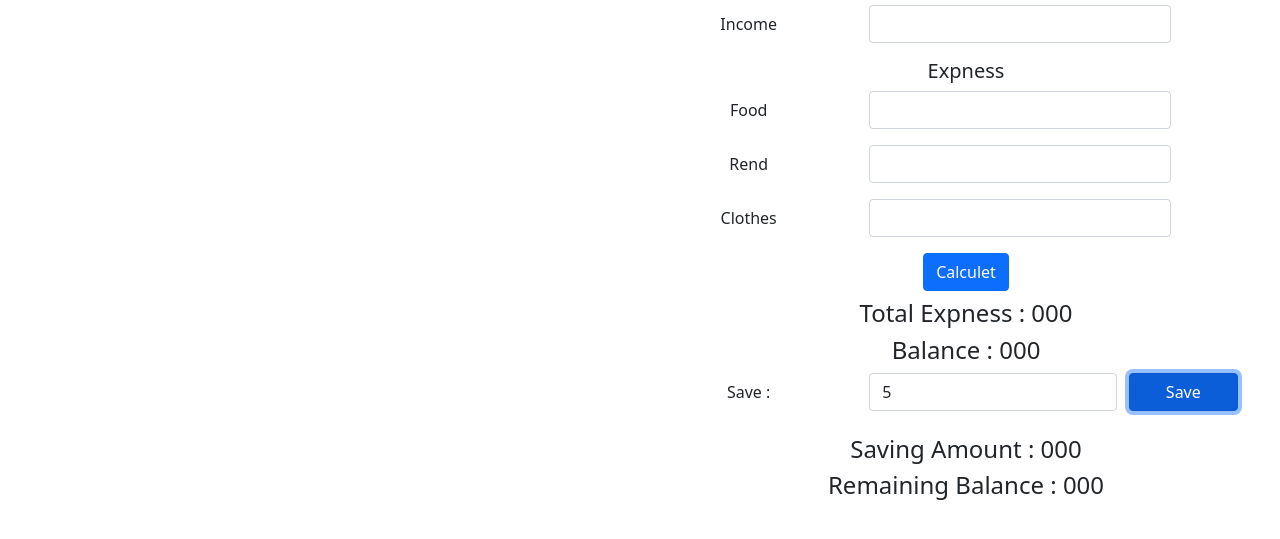
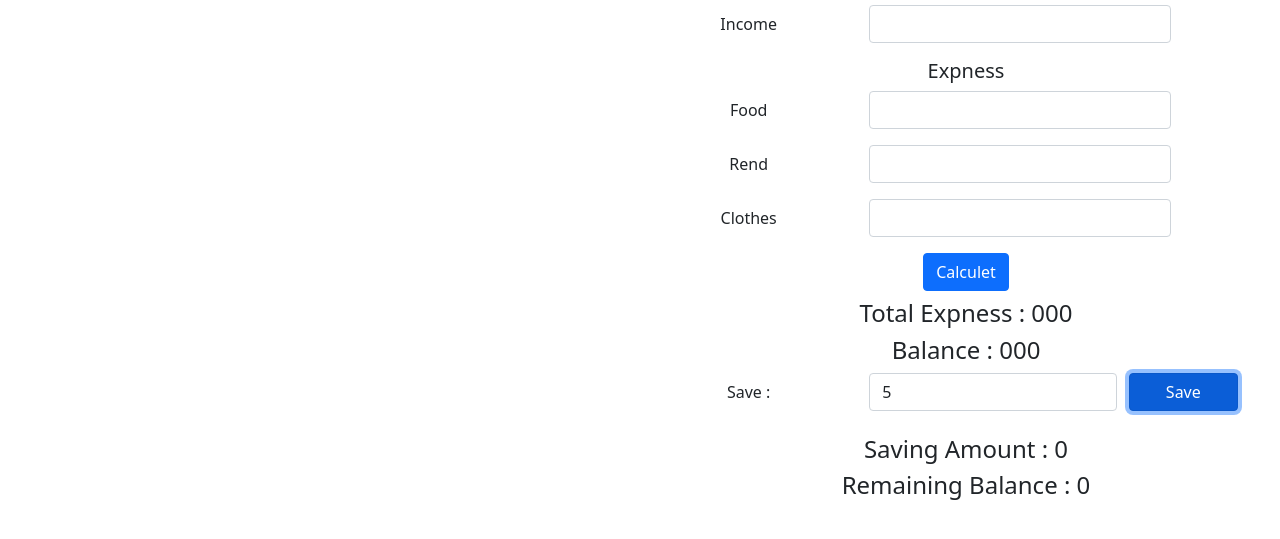
Before and after one commit to elaheerazob/money-master, a plain HTML site: page index.html in a window 1280 px wide. Both pictures are taken after typing "5" into the empty fields and a click on the button "Save". Shown: the part 83-622 px from the top of the page. Drawn offline with nearby package versions, Linux system fonts and the light colour scheme.

Commit message:
js error add

```diff
--- a/index.html
+++ b/index.html
@@ -61,8 +61,8 @@
                 </div>
                 <button id="save" class="btn btn-primary mb-2 col-sm-2 ">Save</button>
             </div>
-            <h4>Saving Amount : <span id="savingamount" >000</span></h4>
-            <h4>Remaining Balance : <span id="remainingbalance">000</span></h4>
+            <h4>Saving Amount : <span id="saving-Amount" >000</span></h4>
+            <h4>Remaining Balance : <span id="remaining-Balance">000</span></h4>
         </div>
     </section>
 
--- a/js/coustom.js
+++ b/js/coustom.js
@@ -1,3 +1,5 @@
+
+
 document.getElementById('calculet').addEventListener('click',function(){
     //food
     const foodInput=document.getElementById('food');
@@ -31,8 +33,26 @@ document.getElementById('calculet').addEventListener('click',function(){
     balance.innerText = finalBlance;
 
     //income clear fild
-    income.value ='';
+    // income.value ='';
 
 })
 
 //save
+document.getElementById('save').addEventListener('click',function(){
+    const income=document.getElementById('income');
+    const incomeText=Number(income.value);
+
+    const saveInput=document.getElementById('save-input');
+    const saveInputText =Number(saveInput.value);
+    const parsent =saveInputText / 100;
+
+
+    const savingAmount=document.getElementById('saving-Amount');
+    savingAmount.innerText= parsent * incomeText;
+
+    const remainingBalance=document.getElementById('remaining-Balance');
+
+    const balance=document.getElementById('balance');
+    remainingBalance.innerText = balance.innerText -  savingAmount.innerText;
+
+})
```
